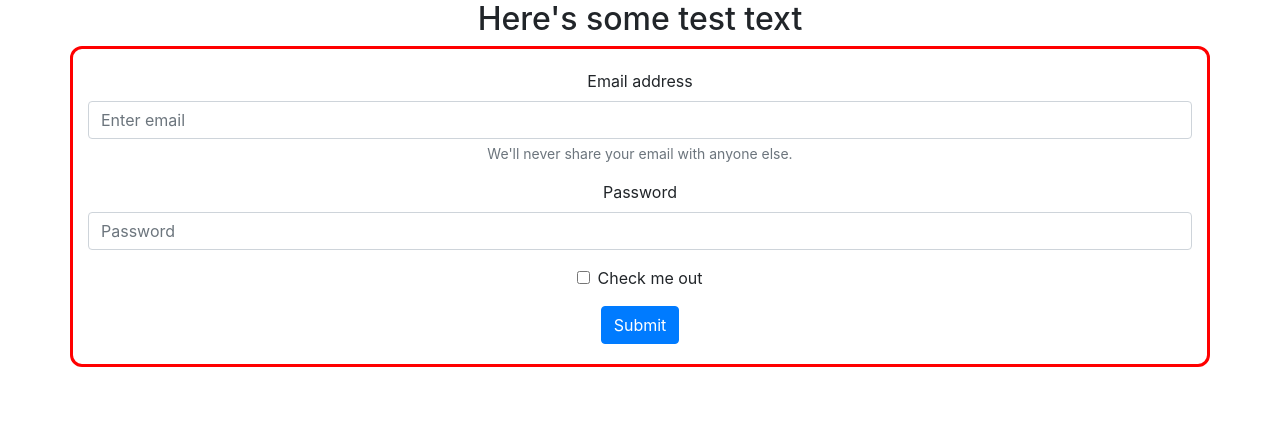
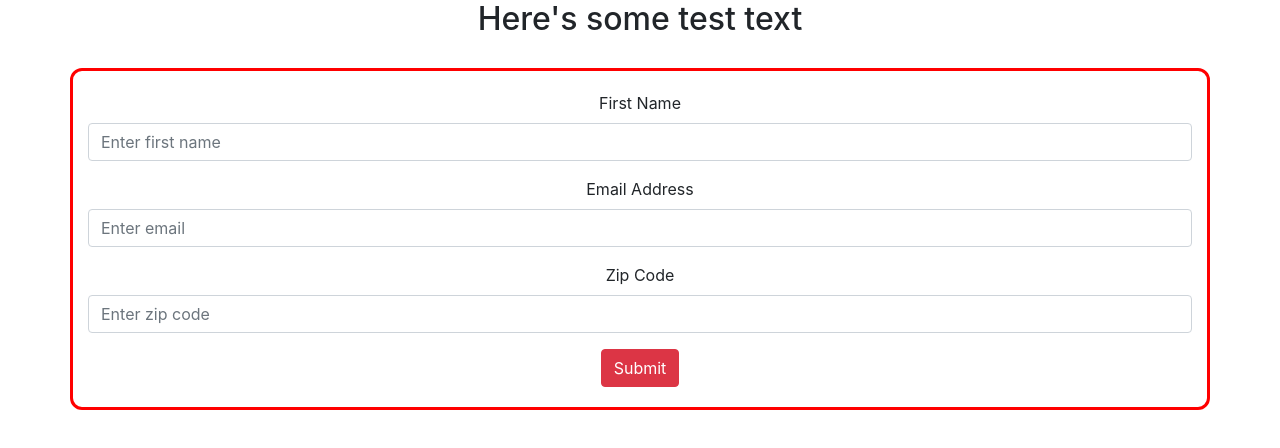
Before and after one commit to JamesLeggero/vera-mockup, a React (Create React App) app: page /vera-mockup/electioneve in a window 1280 px wide. Shown: the top 448 px of the page. Built offline with nearby package versions, Linux system fonts and the light colour scheme.

Commit message:
form is erasing and printing toconsole

```diff
--- a/src/components/ElectionEve/MainForm.css
+++ b/src/components/ElectionEve/MainForm.css
@@ -1,6 +1,8 @@
 .container {
-    max-width: 75%;
+    width: 70%;
+    max-width: 600px;
     border: 3px solid red;
     border-radius: 12px;
-    padding: 20px 5px
+    padding: 20px 5px;
+    margin: 30px
 }
--- a/src/components/ElectionEve/MainForm.js
+++ b/src/components/ElectionEve/MainForm.js
@@ -1,33 +1,72 @@
-import React from 'react'
-import Form from 'react-bootstrap/Form'
-import Button from 'react-bootstrap/Button'
-import Container from 'react-bootstrap/Container'
-import './MainForm.css'
+import React, { useState } from "react";
+import Form from "react-bootstrap/Form";
+import Button from "react-bootstrap/Button";
+import Container from "react-bootstrap/Container";
+import "./MainForm.css";
 
 export default function MainForm() {
+
+  const [user, setUser] = useState({
+    firstName: '',
+    email: '',
+    zip: ''
+  })
+
+
+
+  const handleUserInput = event => {
+    setUser({...user, [event.target.name]: event.target.value})
+  }
+
+  const handleSubmit = async event => {
+    event.preventDefault()
+
+    try {
+      if (user.firstName.length > 1 && user.email.length > 1) {
+        await setUser({
+          firstName: '',
+          email: '',
+          zip: ''
+        })
+
+        await console.log(`${user.firstName}, ${user.email}, ${user.zip}`)
+        event.target.reset()
+      } else {
+        console.log('user field or email is too short')
+      }
+
+
+
+
+
+
+    } catch (error) {
+      console.error(error)
+
+    }
+  }
+
   return (
     <Container>
-        <Form>
+      <Form onSubmit={handleSubmit}>
+      <Form.Group controlId="formBasicName">
+          <Form.Label>First Name</Form.Label>
+          <Form.Control type="text" name='firstName' placeholder="Enter first name" onChange={handleUserInput}/>
+        </Form.Group>
         <Form.Group controlId="formBasicEmail">
-    <Form.Label>Email address</Form.Label>
-    <Form.Control type="email" placeholder="Enter email" />
-    <Form.Text className="text-muted">
-      We'll never share your email with anyone else.
-    </Form.Text>
+          <Form.Label>Email Address</Form.Label>
+          <Form.Control type="email" name='email' placeholder="Enter email" onChange={handleUserInput}/>
+        </Form.Group>
+        <Form.Group controlId="formBasicZip">
+          <Form.Label>Zip Code</Form.Label>
+          <Form.Control type="text" name='zip' placeholder="Enter zip code" onChange={handleUserInput}/>
         </Form.Group>
 
-  <Form.Group controlId="formBasicPassword">
-    <Form.Label>Password</Form.Label>
-    <Form.Control type="password" placeholder="Password" />
-  </Form.Group>
-  <Form.Group controlId="formBasicCheckbox">
-    <Form.Check type="checkbox" label="Check me out" />
-  </Form.Group>
-  <Button variant="primary" type="submit">
+
+        <Button variant="danger" type="submit">
           Submit
         </Button>
       </Form>
     </Container>
-
-    )
+  );
 }
```
Lines whose indentation alone changed are shown as unchanged.
